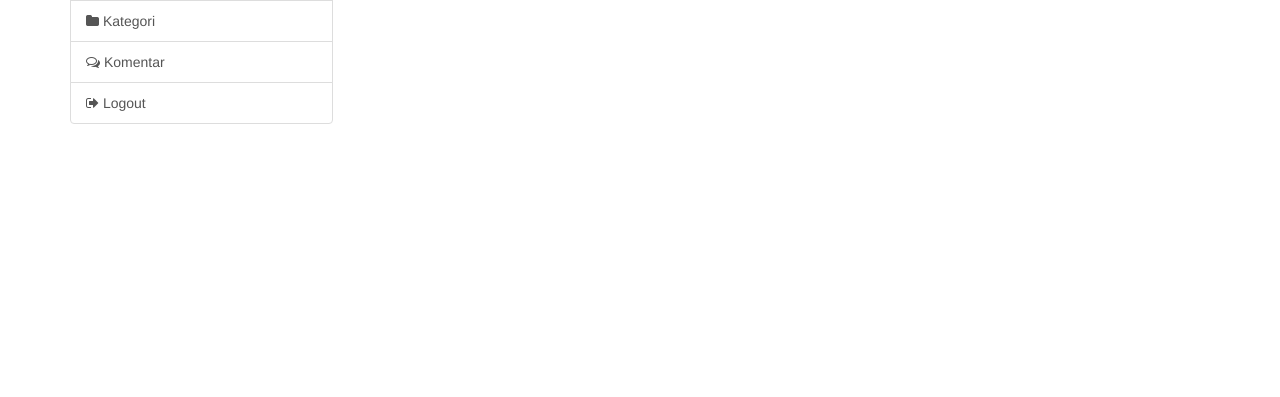
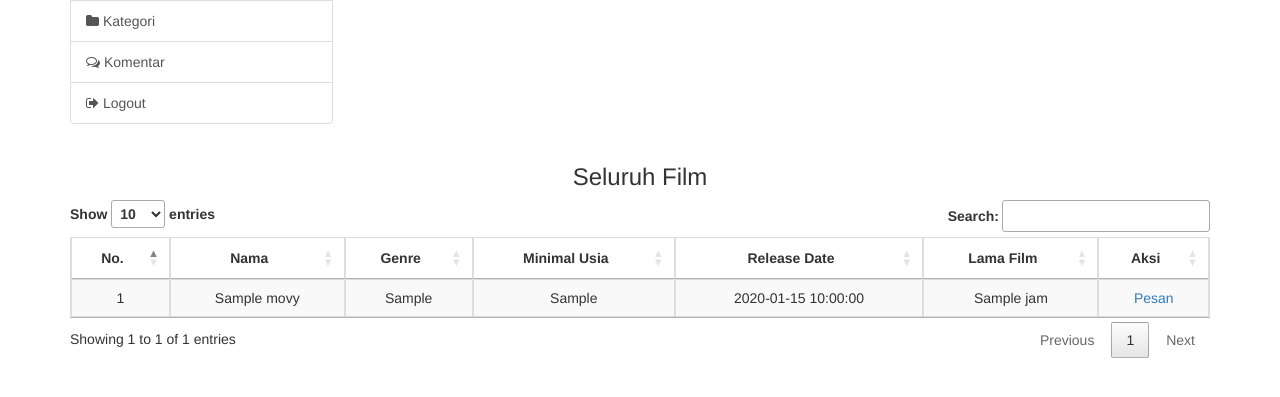
Before and after one commit to tjings/UASPW, a CodeIgniter app: the page made by application/views/user/dashboard.php in a window 1280 px wide. Shown: the part 203-600 px from the top of the page. Run offline with CodeIgniter, Linux system fonts and the light colour scheme; tables that the repository leaves empty hold one stand-in row (values such as "Sample post"); the template is opened without the code that fills it: most values are stand-ins (such as "Sample title", 1, 10 or a date in 2020); some libraries are stand-ins or nearby versions.

Commit message:
Modifikasi dashboard + tambah UI booking.

```diff
--- a/application/views/user/dashboard.php
+++ b/application/views/user/dashboard.php
@@ -4,7 +4,8 @@
     <title>Welcome</title>
     <link rel="stylesheet" type="text/css" href="https://maxcdn.bootstrapcdn.com/bootstrap/3.3.7/css/bootstrap.min.css">
     <link rel="stylesheet" type="text/css" href="https://maxcdn.bootstrapcdn.com/font-awesome/4.7.0/css/font-awesome.min.css">
-    <link rel="stylesheet" type="text/css" href="style.css">
+    <link rel="stylesheet" type="text/css" href="https://cdn.datatables.net/v/bs/dt-1.10.20/r-2.2.3/datatables.min.css"/>
+    <link rel="stylesheet" type="text/css" href="<?php echo base_url() . "assets/css/style.css"; ?>">
 </head>
 <body>
 <nav class="navbar navbar-inverse navbar-fixed-top">
@@ -31,7 +32,7 @@
               <a href="#" class="list-group-item active" style="text-align: center;background-color: black;border-color: black">
                 USER
               </a>
-              <a href="dashboard.php" class="list-group-item"><i class="fa fa-dashboard"></i> Dashboard</a>
+              <a href="<?php echo site_url() . "/dashboard"; ?>" class="list-group-item"><i class="fa fa-dashboard"></i> Dashboard</a>
               <a href="#" class="list-group-item"><i class="fa fa-book"></i> Blog</a>
               <a href="#" class="list-group-item"><i class="fa fa-folder"></i> Kategori</a>
               <a href="#" class="list-group-item"><i class="fa fa-comments-o"></i> Komentar</a>
@@ -51,7 +52,52 @@
     </div>
 </div>
 
+<div class="container">
+  <h3 class='text-center'>Seluruh Film</h3>
+  <table id="movie" class="table table-striped table-bordered" style="width:100%;">
+    <thead>
+      <tr>
+        <th>No.</th>
+        <th>Nama</th>
+        <th>Genre</th>
+        <th>Minimal Usia</th>
+        <th>Release Date</th>
+        <th>Lama Film</th>
+        <th>Aksi</th>
+      </tr>
+    </thead>
+    <tbody>
+      <?php
+        $counter = 1;
+        foreach($movies as $movie) {
+          $id = $movie['id_movie'];
+          $name = $movie['nama_movie'];
+          $genre = $movie['genre_movie'];
+          $usia = $movie['minimal_usia'];
+          $release = $movie['release_date'];
+          $lama = $movie['waktu_film'];
+          $pathToOrder = site_url() . "/booking/showBooking/$id";
+
+          echo "<tr>";
+            echo "<td>$counter</td>";
+            echo "<td>$name</td>";
+            echo "<td>$genre</td>";
+            echo "<td>$usia</td>";
+            echo "<td>$release</td>";
+            echo "<td>$lama jam</td>";
+            echo "<td><a href=$pathToOrder>Pesan</a></td>";
+          echo "</tr>";
+
+          $counter += 1;
+        }
+      ?>
+    </tbody>
+  </table>
+</div>
+
 <script type="text/javascript" src="https://code.jquery.com/jquery-3.2.1.min.js"></script>
 <script type="text/javascript" src="https://maxcdn.bootstrapcdn.com/bootstrap/3.3.7/js/bootstrap.min.js"></script>
+<script type="text/javascript" src="https://cdn.datatables.net/v/bs/dt-1.10.20/r-2.2.3/datatables.min.js"></script>
+<script type="text/javascript" src="<?php echo base_url() . "assets/js/script.js" ?>"></script>
 </body>
 </html>
```
Also changed, not shown: application/views/booking.php (added, +42 -0 lines).
